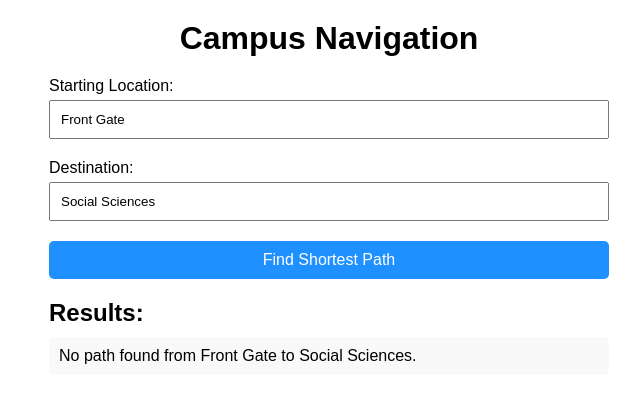
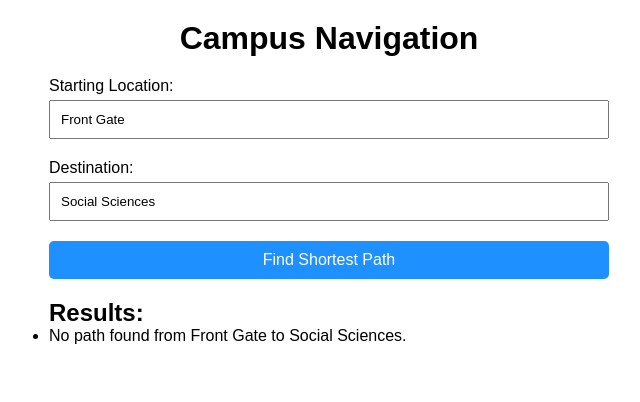
Before and after one commit to peekaycee/campus-navigate, a React (Vite) app in the folder unilag-roadmap/: page / in a window 1280 px wide. Both pictures are taken after a click on the button "Find Shortest Path". Shown: the top 402 px of the page, without its empty margins (311-951 px from the left). Built offline with nearby package versions, Linux system fonts and the light colour scheme.

Commit message:
edited input state

```diff
--- a/unilag-roadmap/src/components/graph/Graph.tsx
+++ b/unilag-roadmap/src/components/graph/Graph.tsx
@@ -5,17 +5,6 @@ import './Graph.css';
 type Graph = {
   [key: string]: { [key: string]: number };
 };
-
-// const graph: Graph = {
-//   'Front Gate': { 'Social Sciences': 2, 'Nithub': 3, 'Church': 5, 'Mosque': 4 },
-//   'Social Sciences': { 'Front Gate': 2, 'Science': 1, 'Art': 4, 'Nithub': 2 },
-//   'Nithub': { 'Front Gate': 3, 'Science': 2, 'Social Sciences': 2, 'Mosque': 3 },
-//   'Science': { 'Social Sciences': 1, 'Nithub': 2, 'Faculty of Education': 5, 'Art': 2 },
-//   'Art': { 'Social Sciences': 4, 'Faculty of Education': 3, 'Science': 2 },
-//   'Church': { 'Front Gate': 5, 'Mosque': 3, 'Faculty of Education': 6 },
-//   'Mosque': { 'Front Gate': 4, 'Nithub': 3, 'Church': 3, 'Faculty of Education': 5 },
-//   'Faculty of Education': { 'Science': 5, 'Art': 3, 'Church': 6, 'Mosque': 5 },
-// };
 
 const graph: Graph = {
   'First-Gate': {
@@ -211,7 +200,8 @@ const CampusNavigation: React.FC = () => {
   const [result, setResult] = useState<string[]>([]);
   const [loading, setLoading] = useState<boolean>(false);
   const [filteredLocations, setFilteredLocations] = useState<string[]>([]);
-  const [showDropdown, setShowDropdown] = useState<boolean>(false);
+  const [showStartDropdown, setShowStartDropdown] = useState<boolean>(false);
+  const [showEndDropdown, setShowEndDropdown] = useState<boolean>(false);
 
   // Load locations from localStorage when the component mounts
   useEffect(() => {
@@ -230,7 +220,8 @@ const CampusNavigation: React.FC = () => {
         location.toLowerCase().includes(value.toLowerCase())
       )
     );
-    setShowDropdown(true);
+    setShowStartDropdown(true);
+    setShowEndDropdown(false); // Hide end dropdown
   };
 
   const handleEndChange = (e: React.ChangeEvent<HTMLInputElement>) => {
@@ -242,19 +233,21 @@ const CampusNavigation: React.FC = () => {
         location.toLowerCase().includes(value.toLowerCase())
       )
     );
-    setShowDropdown(true);
+    setShowEndDropdown(true);
+    setShowStartDropdown(false); // Hide start dropdown
   };
 
   const selectLocation = (location: string, isStart: boolean) => {
     if (isStart) {
       setStart(location);
       localStorage.setItem('startLocation', location); // Save selected location
+      setShowStartDropdown(false);
     } else {
       setEnd(location);
       localStorage.setItem('endLocation', location); // Save selected location
+      setShowEndDropdown(false);
     }
     setFilteredLocations([]);
-    setShowDropdown(false);
   };
 
   const findShortestPaths = () => {
@@ -280,7 +273,7 @@ const CampusNavigation: React.FC = () => {
             className='input'
           />
         </label>
-        {showDropdown && filteredLocations.length > 0 && (
+        {showStartDropdown && filteredLocations.length > 0 && (
           <ul className='dropdown'>
             {filteredLocations.map((location, index) => (
               <li
@@ -298,14 +291,14 @@ const CampusNavigation: React.FC = () => {
         <label>
           Destination:
           <input
-            placeholder='Type in where you are going to'
+            placeholder='Where would you like to go?'
             type='text'
             value={end}
             onChange={handleEndChange}
             className='input'
           />
         </label>
-        {showDropdown && filteredLocations.length > 0 && (
+        {showEndDropdown && filteredLocations.length > 0 && (
           <ul className='dropdown'>
             {filteredLocations.map((location, index) => (
               <li
@@ -320,25 +313,20 @@ const CampusNavigation: React.FC = () => {
       </div>
 
       <button onClick={findShortestPaths} className='button'>
-        {loading ? 'Finding Paths...' : 'Find Shortest Path'}
+        Find Shortest Path
       </button>
 
-      <div>
-        {result.length > 0 ? (
+      {loading && <p>Loading...</p>}
+      {result.length > 0 && (
         <div>
           <h2>Results:</h2>
-            <ul className='dropdown'>
+          <ul>
             {result.map((path, index) => (
-                <li key={index} className='result'>
-                  {path}
-                </li>
+              <li key={index}>{path}</li>
             ))}
           </ul>
         </div>
-        ) : (
-          <p>No results to display. Enter locations to find paths!</p>
       )}
-      </div>
     </div>
   );
 };
```
Lines whose indentation alone changed are shown as unchanged.
